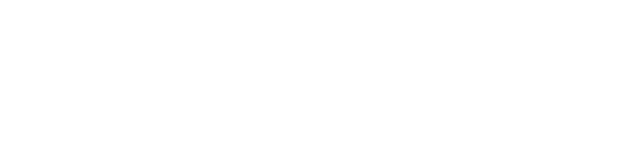
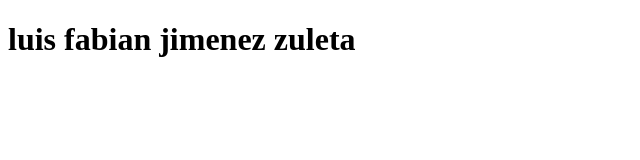
Before and after one commit to snorepolo/tso-names, a plain HTML site: page index.html in a window 1280 px wide. Shown: the whole page, without its empty margins (0-640 px from the left). Drawn offline with Linux system fonts and the light colour scheme.

Commit message:
hola mundo

```diff
--- a/index.html
+++ b/index.html
@@ -6,6 +6,6 @@
     <title>TSO Names</title>
 </head>
 <body>
-
+<h1>luis fabian jimenez zuleta</h1>
 </body>
 </html>
```
